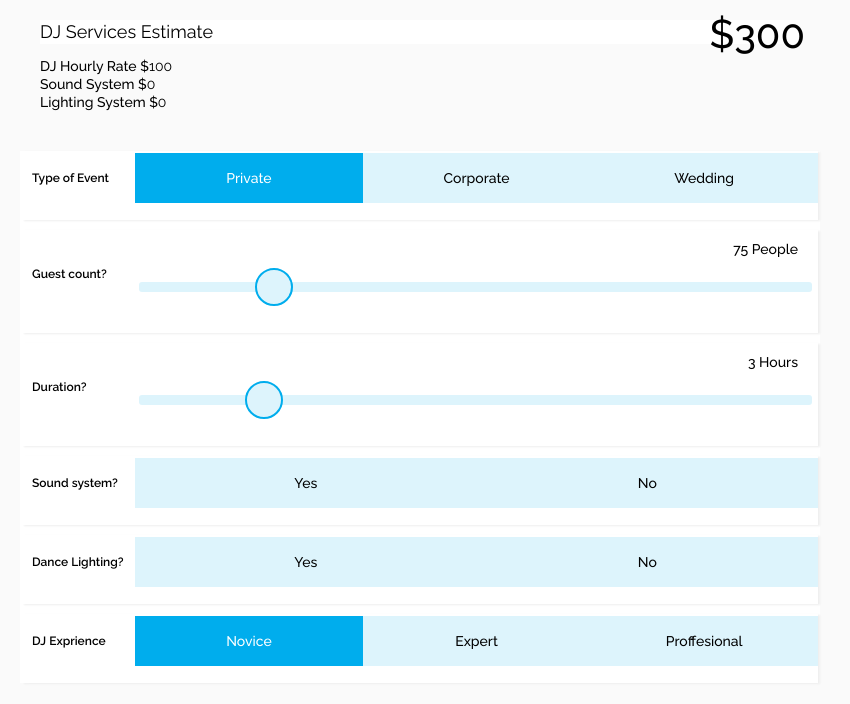
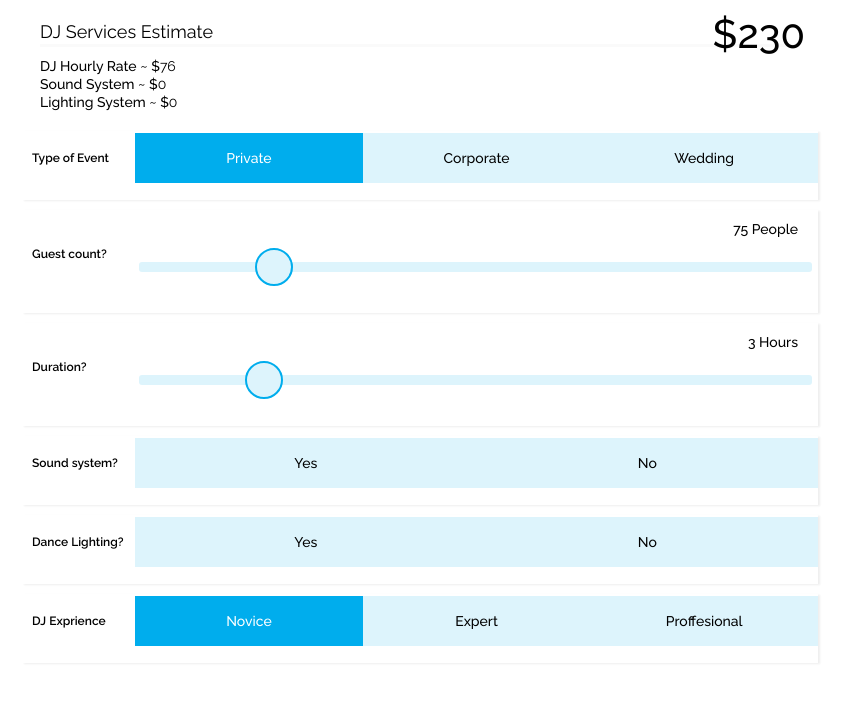
Before and after one commit to djmisha/dj-calculator, a website: page src/copy/index.html in a window 1280 px wide. Shown: the whole page, without its empty margins (220-1070 px from the left). Drawn offline with nearby package versions, Linux system fonts and the light colour scheme; files that its build step writes are made by us from their sources.

Commit message:
daily commit

```diff
--- a/src/copy/index.html
+++ b/src/copy/index.html
@@ -18,13 +18,13 @@
 		<div class="breakdown">
 			<!-- <strong>Estimate Breakdown</strong> -->
 			<div class="hourly">
-				DJ Hourly Rate $<span id="hourly"></span>
+				DJ Hourly Rate ~ $<span id="hourly"></span>
 			</div>
 			<div class="sound">
-				Sound System $<span id="sound"></span>
+				Sound System ~ $<span id="sound"></span>
 			</div>
 			<div class="lighting">
-				Lighting System $<span id="lighting"></span>
+				Lighting System ~ $<span id="lighting"></span>
 			</div>
 		</div>
 	</header>
--- a/src/js/form.js
+++ b/src/js/form.js
@@ -99,22 +99,36 @@
 		LightingSystemInput = LightingSystemInput.checked;
 
 
+		function getDJrate(cost) {
+			var rate = cost;
+			if (DJNovice === true) {
+				rate = rate / 1.30;
+			}
+			if (DJExpert === true) {
+				rate = cost;
+			}
+			if (DJPro === true) {
+				rate = cost + (cost * 0.30);
+			}
+			return rate;
+		}
 
-		function getRateType(attenance) {
-			var djRate = 100;
+
+		function getPartyRate(attenance) {
+			var rate = 100;
 			if( PrivatePartyInput === true) {
-				djRate = 100;
+				rate = 100;
 			}
 			if( CorporateInput === true) {
-				djRate = 200;
+				rate = 200;
 			}
 			if( WeddingInput === true) {
-				djRate = 250;
+				rate = 225;
 			}
-			return djRate;
+			return rate;
 		}
 
-		getRateType();
+		getPartyRate();
 
 
 		function getSoundRate(attenance) {
@@ -126,7 +140,7 @@
 				else {
 					rate = 200;
 				}
-				console.log(rate);
+				// console.log(rate);
 			}
 			else {
 				rate = 0;
@@ -138,9 +152,9 @@
 			var rate;
 			if (LightingSystemInput === true) {
 				base = 200;
-				size = (attenance * 0.25);
+				size = (attenance * 0.35);
 				rate = base + size;
-				console.log(rate);
+				// console.log(rate);
 			}
 			else {
 				rate = 0;
@@ -150,22 +164,23 @@
 
 		var soundRate = getSoundRate(attenanceInput);
 		var lightingRate = getLightingRate(attenanceInput);
-		var djRate = getRateType();
+		var partyRate = getPartyRate();
+		var djRate = getDJrate(partyRate);
+
+		// console.log(djRate);
 
 		var hours = hoursInput;
 
-		var totalRate = djRate * hours + soundRate + lightingRate;
+		var totalRate = Math.floor((djRate * hours) + (soundRate + lightingRate));
 
-		var lowRate = totalRate - 120;
-		var highRate = totalRate + 120;
 
 		// console.log(totalRate);
 
 		function attachRate() {
 			document.getElementById('theRate').innerHTML = totalRate;
-			document.getElementById('hourly').innerHTML = djRate;
-			document.getElementById('sound').innerHTML = soundRate;
-			document.getElementById('lighting').innerHTML = lightingRate;
+			document.getElementById('hourly').innerHTML = Math.floor(djRate);
+			document.getElementById('sound').innerHTML = Math.floor(soundRate);
+			document.getElementById('lighting').innerHTML = Math.floor(lightingRate);
 
 			// document.getElementById('t<div></div>heRange').innerHTML = '&darr; ' + lowRate  + '  &nbsp; &nbsp; &nbsp;  ' + '&uarr; ' + highRate;
 		}
--- a/src/sass/components/_base.scss
+++ b/src/sass/components/_base.scss
@@ -10,7 +10,8 @@ body {
 	line-height: 18px;
 	color: $black;
 	font-family: 'Raleway', sans-serif;
-	background-color: #FAFAFA !important;
+	// background-color: #FAFAFA !important;
+	background-color: #FFF !important;
 	max-width: 800px;
 	margin: 0 auto;
 }
--- a/src/sass/components/_form.scss
+++ b/src/sass/components/_form.scss
@@ -3,7 +3,7 @@
  */
 
  header {
- 	padding: 30px 20px;
+ 	padding: 30px 20px 10px 20px;
  	position: relative;
  }
 
@@ -43,6 +43,9 @@
  	}
  }
 
+.breakdown > div {
+	// border-bottom: 1px solid #ccc;
+}
 
  .calc-section {
  	display: flex;
```
Also changed, not shown: README.md, dist/css/main.css, dist/css/main.min.css, dist/index.html, dist/js/form.js, dist/js/form.min.js. Lines whose indentation alone changed are shown as unchanged.
